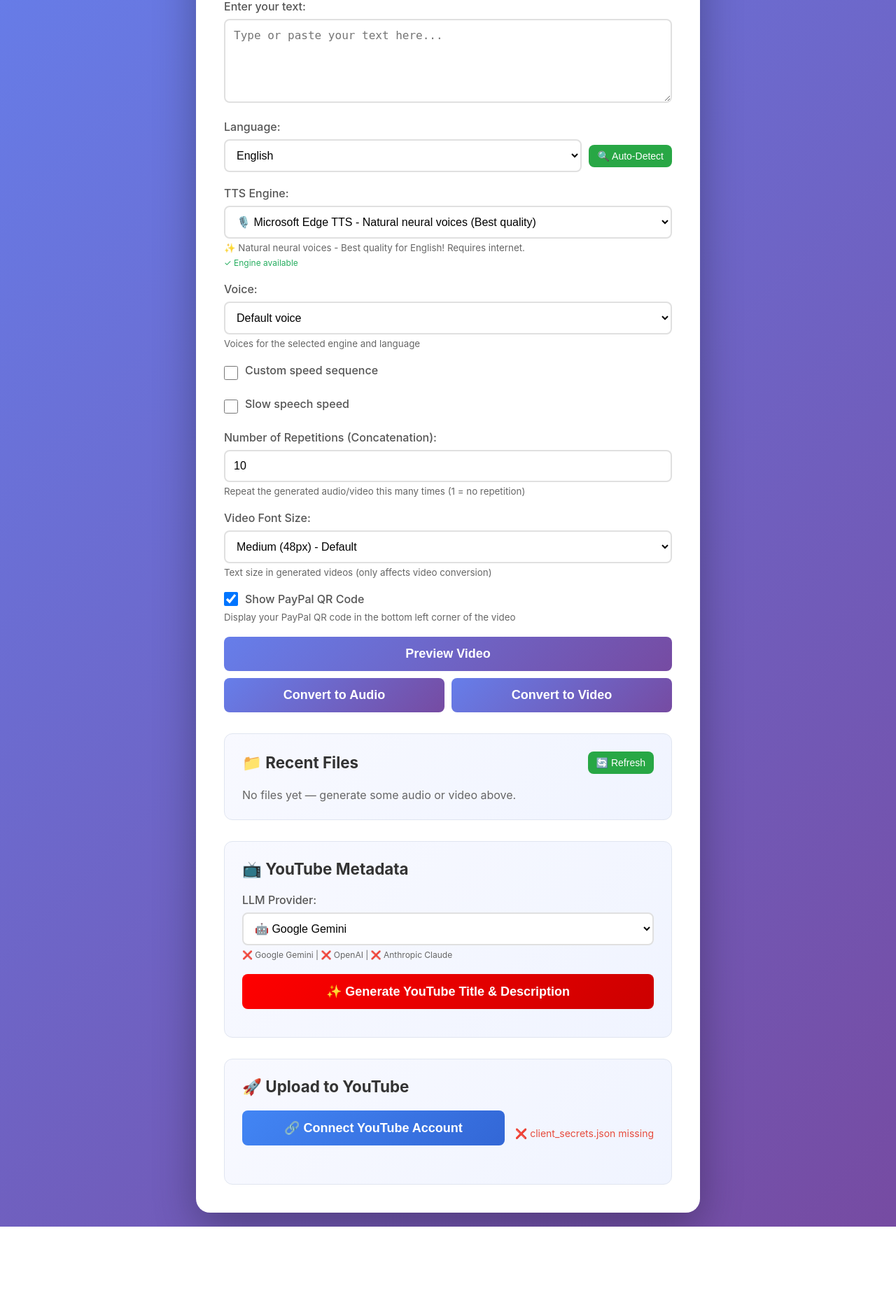
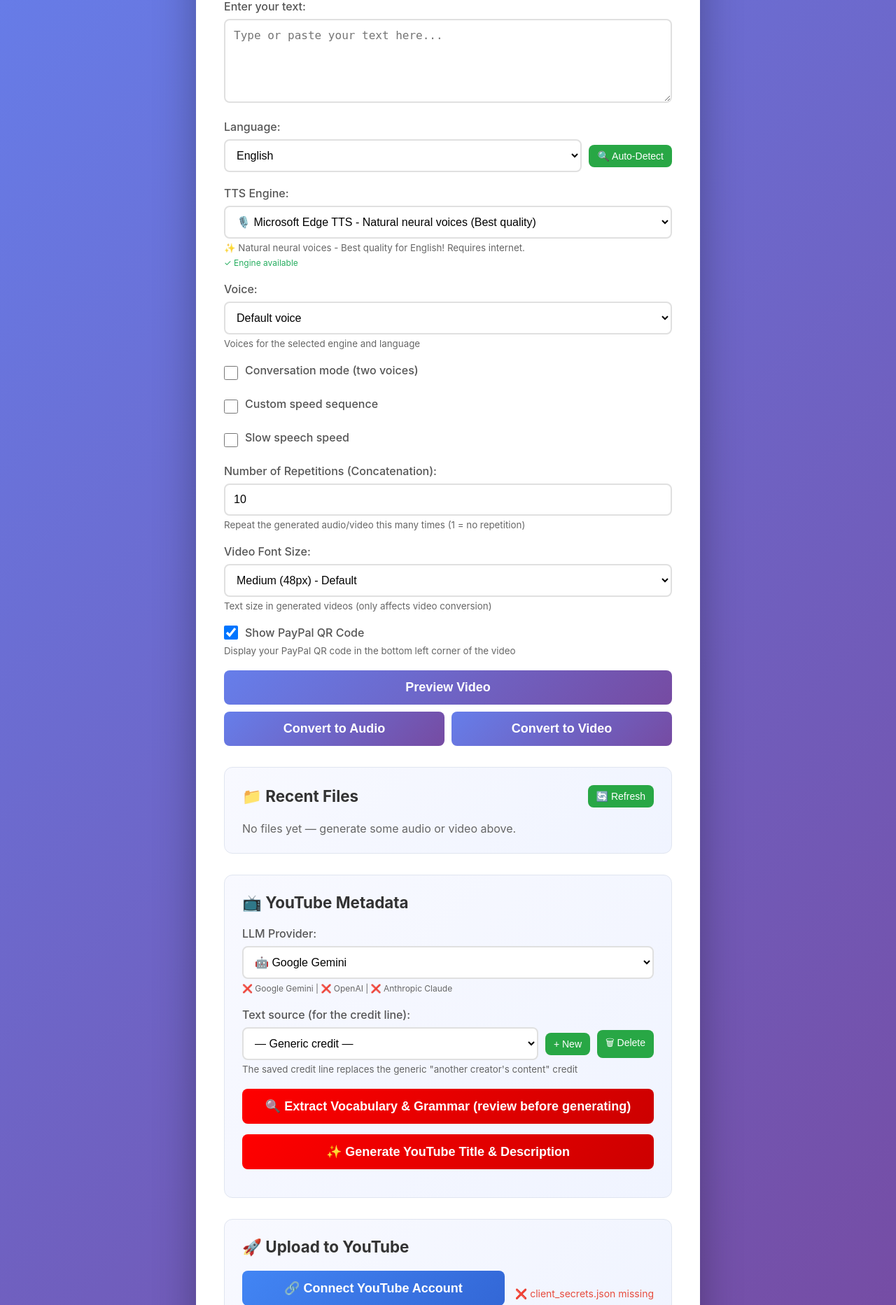
Before and after one commit to enfeizhan/PurrfectBytes, a FastAPI app: page / in a window 1280 px wide. Shown: the part 140-2005 px from the top of the page at 70% size. Before the commit the page ends 1893 px from the top, so only its background shows below. Run offline with FastAPI, Linux system fonts and the light colour scheme; data that the repository does not hold is empty; parts of the project's set-up code (start-up, migrations or seed data) failed here and were passed over.

Commit message:
feat: web UI for conversation mode, saved sources, and item review
Conversation toggle with a second voice select (disabled for gtts),
conversation-aware preview (dialogue layout, dashes, SLOW badge),
saved-source picker with add/delete forms, and the vocabulary/grammar
review checklist: extract button renders all-ticked items grouped into
Breakdown and Grammar Points, unticked items are excluded from
generation, and editing the text invalidates the stale checklist.
Integration tests for the new endpoints and parameter plumbing.

Co-Authored-By: Claude Fable 5 <noreply@anthropic.com>
Claude-Session: https://claude.ai/code/session_0114kAcskjcRSxcxmyTtFDiV

```diff
--- a/PurrfectBytesWeb/static/js/app.js
+++ b/PurrfectBytesWeb/static/js/app.js
@@ -10,6 +10,9 @@ const autoDetectBtn = document.getElementById('autoDetectBtn');
 const detectionResult = document.getElementById('detectionResult');
 const ttsEngineSelect = document.getElementById('ttsEngine');
 const voiceSelect = document.getElementById('voiceSelect');
+const voiceSelectB = document.getElementById('voiceSelectB');
+const conversationToggle = document.getElementById('conversationToggle');
+const conversationOptions = document.getElementById('conversationOptions');
 const engineDescription = document.getElementById('engineDescription');
 const engineStatus = document.getElementById('engineStatus');
 
@@ -129,13 +132,15 @@ async function loadVoices() {
     const cacheKey = `${engine}:${language}`;
 
     const applyVoices = (voices) => {
-        voiceSelect.innerHTML = '<option value="">Default voice</option>';
-        voices.forEach(v => {
-            const opt = document.createElement('option');
-            opt.value = v.id;
-            opt.textContent = v.name;
-            voiceSelect.appendChild(opt);
-        });
+        for (const select of [voiceSelect, voiceSelectB]) {
+            select.innerHTML = '<option value="">Default voice</option>';
+            voices.forEach(v => {
+                const opt = document.createElement('option');
+                opt.value = v.id;
+                opt.textContent = v.name;
+                select.appendChild(opt);
+            });
+        }
     };
 
     if (voiceCache[cacheKey]) {
@@ -153,12 +158,14 @@ async function loadVoices() {
     } catch (error) {
         console.error('Failed to load voices:', error);
         voiceSelect.innerHTML = '<option value="">Default voice</option>';
+        voiceSelectB.innerHTML = '<option value="">Default voice</option>';
     }
 }
 
 ttsEngineSelect.addEventListener('change', () => {
     updateEngineDescription();
     loadVoices();
+    updateConversationAvailability();
 });
 languageSelect.addEventListener('change', loadVoices);
 
@@ -208,6 +215,8 @@ async function detectLanguage(text) {
 textArea.addEventListener('input', function () {
     clearTimeout(detectionTimeout);
     const text = this.value;
+
+    invalidateExtractedItems();
 
     if (text.trim().length >= 10) {  // Only detect after 10+ characters
         detectionTimeout = setTimeout(() => {
@@ -320,12 +329,40 @@ function serializeSequence() {
     return parts.join(',');
 }
 
+// ========== Conversation mode (two voices) ==========
+
+// gTTS ignores voice selection entirely, so two voices are impossible there
+function updateConversationAvailability() {
+    const supported = ttsEngineSelect.value !== 'gtts';
+    conversationToggle.disabled = !supported;
+    conversationToggle.closest('.checkbox-group').classList.toggle('is-overridden', !supported);
+    conversationToggle.closest('.checkbox-group').title =
+        supported ? '' : 'Conversation mode needs a voice-capable engine (e.g. Edge TTS)';
+    if (!supported && conversationToggle.checked) {
+        conversationToggle.checked = false;
+        conversationToggle.dispatchEvent(new Event('change'));
+    }
+}
+
+conversationToggle.addEventListener('change', () => {
+    conversationOptions.style.display = conversationToggle.checked ? 'block' : 'none';
+});
+
 // ========== Conversion ==========
 
 async function handleConversion(endpoint, isVideo = false) {
     const sequence = sequenceToggle.checked ? serializeSequence() : null;
     if (sequenceToggle.checked && !sequence) {
         return;   // invalid rows — toast already shown
+    }
+
+    const conversation = conversationToggle.checked;
+    if (conversation) {
+        const lines = textArea.value.split('\n').map(l => l.trim()).filter(Boolean);
+        if (lines.length < 2) {
+            showToast('Conversation mode needs at least 2 lines of text');
+            return;
+        }
     }
 
     const button = isVideo ? videoBtn : audioBtn;
@@ -358,6 +395,12 @@ async function handleConversion(endpoint, isVideo = false) {
     formData.append('engine', ttsEngineSelect.value);
     if (voiceSelect.value) {
         formData.append('voice', voiceSelect.value);
+    }
+    if (conversation) {
+        formData.append('conversation', 'true');
+        if (voiceSelectB.value) {
+            formData.append('voice_b', voiceSelectB.value);
+        }
     }
 
     if (isVideo) {
@@ -446,9 +489,9 @@ async function handleConversion(endpoint, isVideo = false) {
 
 form.addEventListener('submit', async (e) => {
     e.preventDefault();
-    // Repetitions and sequences on audio are handled by /repeat-audio
+    // Repetitions, sequences and conversations on audio are handled by /repeat-audio
     const repetitions = parseInt(document.getElementById('repetitions').value) || 10;
-    const useRepeatEndpoint = sequenceToggle.checked || repetitions > 1;
+    const useRepeatEndpoint = sequenceToggle.checked || conversationToggle.checked || repetitions > 1;
     handleConversion(useRepeatEndpoint ? '/repeat-audio' : '/convert', false);
 });
 
@@ -485,6 +528,12 @@ previewBtn.addEventListener('click', async (e) => {
     formData.append('font_size', parseInt(document.getElementById('fontSize').value) || 48);
     formData.append('show_qr_code', document.getElementById('showQrCode').checked ? 'true' : 'false');
     formData.append('highlight_position', 0);  // Highlight first character
+    if (conversationToggle.checked) {
+        formData.append('conversation', 'true');
+    }
+    if (document.getElementById('slow').checked) {
+        formData.append('slow', 'true');
+    }
 
     try {
         const response = await fetch('/preview', {
@@ -550,6 +599,13 @@ function displayName(filename) {
     if (seqMatch) {
         repeat = `[${seqMatch[1].replace(/-/g, ',')}] `;
         name = name.slice(seqMatch[0].length);
+    }
+
+    // "conv_4lines_..." → "[dialogue] ..." ("conv_4lines_2n-3s_..." → "[dialogue 2n,3s] ...")
+    const convMatch = name.match(/^conv_(\d+)lines_(?:(\d+[ns](?:-\d+[ns])*)_)?/);
+    if (convMatch) {
+        repeat += convMatch[2] ? `[dialogue ${convMatch[2].replace(/-/g, ',')}] ` : '[dialogue] ';
+        name = name.slice(convMatch[0].length);
     }
 
     name = name.replace(/^(edge|gtts|piper|concat)_/, '');
@@ -640,6 +696,99 @@ const metadataTitle = document.getElementById('metadataTitle');
 const metadataDescription = document.getElementById('metadataDescription');
 const llmProvider = document.getElementById('llmProvider');
 
+// ========== Vocabulary/grammar extraction (review before generating) ==========
+
+const extractItemsBtn = document.getElementById('extractItemsBtn');
+const itemsCard = document.getElementById('itemsCard');
+const itemsVocabList = document.getElementById('itemsVocabList');
+const itemsGrammarList = document.getElementById('itemsGrammarList');
+
+let extractedItems = null;      // items returned by /extract-youtube-items
+let extractedForText = null;    // the exact sentence they were extracted for
+
+function invalidateExtractedItems() {
+    if (extractedForText !== null && textArea.value.trim() !== extractedForText) {
+        extractedItems = null;
+        extractedForText = null;
+        itemsCard.style.display = 'none';
+        itemsVocabList.innerHTML = '';
+        itemsGrammarList.innerHTML = '';
+    }
+}
+
+function renderExtractedItems() {
+    itemsVocabList.innerHTML = '';
+    itemsGrammarList.innerHTML = '';
+    extractedItems.forEach((item, index) => {
+        const label = document.createElement('label');
+        label.className = 'checkbox-inline item-row';
+        const checkbox = document.createElement('input');
+        checkbox.type = 'checkbox';
+        checkbox.checked = true;
+        checkbox.dataset.index = index;
+        const span = document.createElement('span');
+        const phonetics = item.phonetics ? ` (${item.phonetics})` : '';
+        span.textContent = `${item.term}${phonetics} = ${item.meaning}`;
+        label.appendChild(checkbox);
+        label.appendChild(span);
+        (item.kind === 'grammar' ? itemsGrammarList : itemsVocabList).appendChild(label);
+    });
+    itemsCard.style.display = 'block';
+}
+
+// The ticked subset for the current sentence, or null when no valid checklist
+function tickedItems() {
+    if (!extractedItems || extractedForText !== textArea.value.trim()) {
+        return null;
+    }
+    const ticked = [];
+    itemsCard.querySelectorAll('input[type="checkbox"]').forEach(cb => {
+        if (cb.checked) {
+            ticked.push(extractedItems[parseInt(cb.dataset.index, 10)]);
+        }
+    });
+    return ticked;
+}
+
+extractItemsBtn.addEventListener('click', async () => {
+    const text = textArea.value.trim();
+    if (!text) {
+        showToast('Please enter some text first');
+        return;
+    }
+
+    extractItemsBtn.classList.add('loading');
+    extractItemsBtn.disabled = true;
+
+    try {
+        const formData = new FormData();
+        formData.append('text', text);
+        formData.append('provider', llmProvider.value);
+
+        const response = await fetch('/extract-youtube-items', {
+            method: 'POST',
+            body: formData
+        });
+
+        const data = await response.json();
+
+        if (data.success) {
+            extractedItems = data.items;
+            extractedForText = text;
+            renderExtractedItems();
+            itemsCard.scrollIntoView({ behavior: 'smooth', block: 'nearest' });
+        } else {
+            showToast(`Extraction failed: ${data.error || data.detail || 'Unknown error'}`);
+        }
+    } catch (error) {
+        console.error('Item extraction error:', error);
+        showToast('Failed to extract items. Please check your API key and try again.');
+    } finally {
+        extractItemsBtn.classList.remove('loading');
+        extractItemsBtn.disabled = false;
+    }
+});
+
 generateMetadataBtn.addEventListener('click', async () => {
     const text = textArea.value.trim();
     if (!text) {
@@ -654,6 +803,13 @@ generateMetadataBtn.addEventListener('click', async () => {
         const formData = new FormData();
         formData.append('text', text);
         formData.append('provider', llmProvider.value);
+        if (sourceSelect.value) {
+            formData.append('source_id', sourceSelect.value);
+        }
+        const ticked = tickedItems();
+        if (ticked !== null) {
+            formData.append('items', JSON.stringify(ticked));
+        }
 
         const response = await fetch('/generate-youtube-metadata', {
             method: 'POST',
@@ -711,6 +867,95 @@ async function checkProviderAvailability() {
         console.error('Failed to check providers:', e);
     }
 }
+
+// ========== Saved text sources (credit lines) ==========
+
+const sourceSelect = document.getElementById('sourceSelect');
+const sourceForm = document.getElementById('sourceForm');
+const sourceNameInput = document.getElementById('sourceName');
+const sourceCreditInput = document.getElementById('sourceCredit');
+const addSourceBtn = document.getElementById('addSourceBtn');
+const saveSourceBtn = document.getElementById('saveSourceBtn');
+const deleteSourceBtn = document.getElementById('deleteSourceBtn');
+
+async function loadSavedSources(selectId = null) {
+    try {
+        const response = await fetch('/sources');
+        const data = await response.json();
+        if (!data.success) return;
+
+        const current = selectId || sourceSelect.value;
+        sourceSelect.innerHTML = '<option value="">— Generic credit —</option>';
+        data.sources.forEach(s => {
+            const opt = document.createElement('option');
+            opt.value = s.id;
+            opt.textContent = s.name;
+            opt.title = s.credit;
+            sourceSelect.appendChild(opt);
+        });
+        sourceSelect.value = current;
+        if (sourceSelect.value !== current) {
+            sourceSelect.value = '';
+        }
+    } catch (e) {
+        console.error('Failed to load saved sources:', e);
+    }
+}
+
+addSourceBtn.addEventListener('click', () => {
+    sourceForm.style.display = sourceForm.style.display === 'none' ? 'block' : 'none';
+});
+
+saveSourceBtn.addEventListener('click', async () => {
+    const name = sourceNameInput.value.trim();
+    const credit = sourceCreditInput.value.trim();
+    if (!name || !credit) {
+        showToast('Both a source name and a credit line are required');
+        return;
+    }
+
+    try {
+        const formData = new FormData();
+        formData.append('name', name);
+        formData.append('credit', credit);
+        const response = await fetch('/sources', { method: 'POST', body: formData });
+        const data = await response.json();
+        if (data.success) {
+            sourceNameInput.value = '';
+            sourceCreditInput.value = '';
+            sourceForm.style.display = 'none';
+            await loadSavedSources(data.source.id);
+            showToast(`Saved source: ${data.source.name}`, false);
+        } else {
+            showToast(`Failed to save source: ${data.error || 'Unknown error'}`);
+        }
+    } catch (e) {
+        console.error('Failed to save source:', e);
+        showToast('Failed to save source. Please try again.');
+    }
+});
+
+deleteSourceBtn.addEventListener('click', async () => {
+    if (!sourceSelect.value) {
+        showToast('Select a saved source to delete');
+        return;
+    }
+
+    try {
+        const response = await fetch(`/sources/${encodeURIComponent(sourceSelect.value)}`, { method: 'DELETE' });
+        const data = await response.json();
+        if (data.success) {
+            showToast('Source deleted', false);
+            sourceSelect.value = '';
+            await loadSavedSources();
+        } else {
+            showToast(`Failed to delete source: ${data.error || 'Unknown error'}`);
+        }
+    } catch (e) {
+        console.error('Failed to delete source:', e);
+        showToast('Failed to delete source. Please try again.');
+    }
+});
 
 // ========== YouTube OAuth & Upload ==========
 
@@ -867,7 +1112,9 @@ uploadYoutubeBtn.addEventListener('click', async () => {
 document.addEventListener('DOMContentLoaded', () => {
     loadLanguages().then(loadVoices);
     checkEngineAvailability();
+    updateConversationAvailability();
     checkProviderAvailability();
+    loadSavedSources();
     checkYouTubeAuth();
     loadRecentFiles();
 });
--- a/PurrfectBytesWeb/templates/index.html
+++ b/PurrfectBytesWeb/templates/index.html
@@ -48,6 +48,23 @@
                     <option value="">Default voice</option>
                 </select>
                 <small class="hint">Voices for the selected engine and language</small>
+            </div>
+
+            <div class="checkbox-group">
+                <input type="checkbox" id="conversationToggle">
+                <label for="conversationToggle">Conversation mode (two voices)</label>
+            </div>
+
+            <div id="conversationOptions" class="form-group" style="display: none;">
+                <label for="voiceSelectB">Second voice (speaker B):</label>
+                <select id="voiceSelectB">
+                    <option value="">Default voice</option>
+                </select>
+                <small class="hint">
+                    Lines of the text alternate between the two voices: line 1 → Voice,
+                    line 2 → Second voice, and so on. Needs at least 2 lines.
+                    Combine with a speed sequence to repeat the whole conversation at mixed speeds.
+                </small>
             </div>
 
             <div class="checkbox-group">
@@ -155,6 +172,46 @@
                 <div id="providerStatus" class="status-line"></div>
             </div>
 
+            <div class="form-group">
+                <label for="sourceSelect">Text source (for the credit line):</label>
+                <div class="field-row">
+                    <select id="sourceSelect" class="field-grow">
+                        <option value="">— Generic credit —</option>
+                    </select>
+                    <button type="button" id="addSourceBtn" class="inline-btn">+ New</button>
+                    <button type="button" id="deleteSourceBtn" class="inline-btn">🗑 Delete</button>
+                </div>
+                <small class="hint">The saved credit line replaces the generic "another creator's content" credit</small>
+            </div>
+
+            <div id="sourceForm" class="form-group source-form" style="display: none;">
+                <input type="text" id="sourceName" placeholder="Source name (e.g. Shin Kanzen Master N1)">
+                <textarea id="sourceCredit" rows="2"
+                    placeholder="Exact credit line, e.g. This sentence comes from the textbook 新完全マスター N1 by 3A Corporation."></textarea>
+                <button type="button" id="saveSourceBtn" class="inline-btn">💾 Save source</button>
+            </div>
+
+            <button type="button" id="extractItemsBtn" class="youtube-btn">
+                <span class="button-text">🔍 Extract Vocabulary & Grammar (review before generating)</span>
+                <div class="spinner"></div>
+            </button>
+
+            <div id="itemsCard" class="metadata-card" style="display: none;">
+                <div class="metadata-field">
+                    <div class="metadata-header">
+                        <label>Review items</label>
+                    </div>
+                    <small class="hint">
+                        Untick anything mis-identified or not worth explaining, then click Generate below.
+                        The description will contain exactly the ticked items.
+                    </small>
+                    <div class="items-subheading">🔤 Breakdown</div>
+                    <div id="itemsVocabList" class="items-checklist"></div>
+                    <div class="items-subheading">📚 Grammar Points</div>
+                    <div id="itemsGrammarList" class="items-checklist"></div>
+                </div>
+            </div>
+
             <button type="button" id="generateMetadataBtn" class="youtube-btn">
                 <span class="button-text">✨ Generate YouTube Title & Description</span>
                 <div class="spinner"></div>
```
Also changed, not shown: PurrfectBytesWeb/static/css/style.css (+45 -0 lines), PurrfectBytesWeb/tests/integration/test_api.py (+229 -0 lines).
